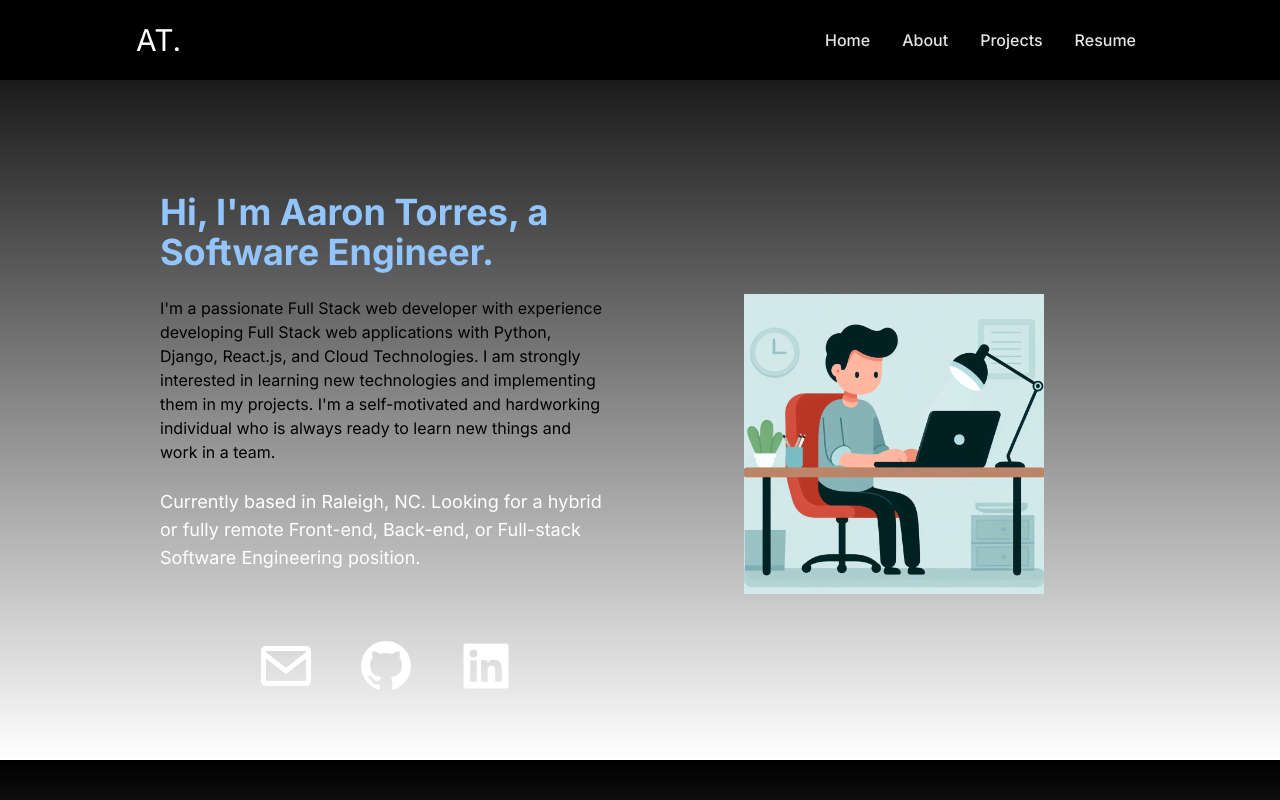
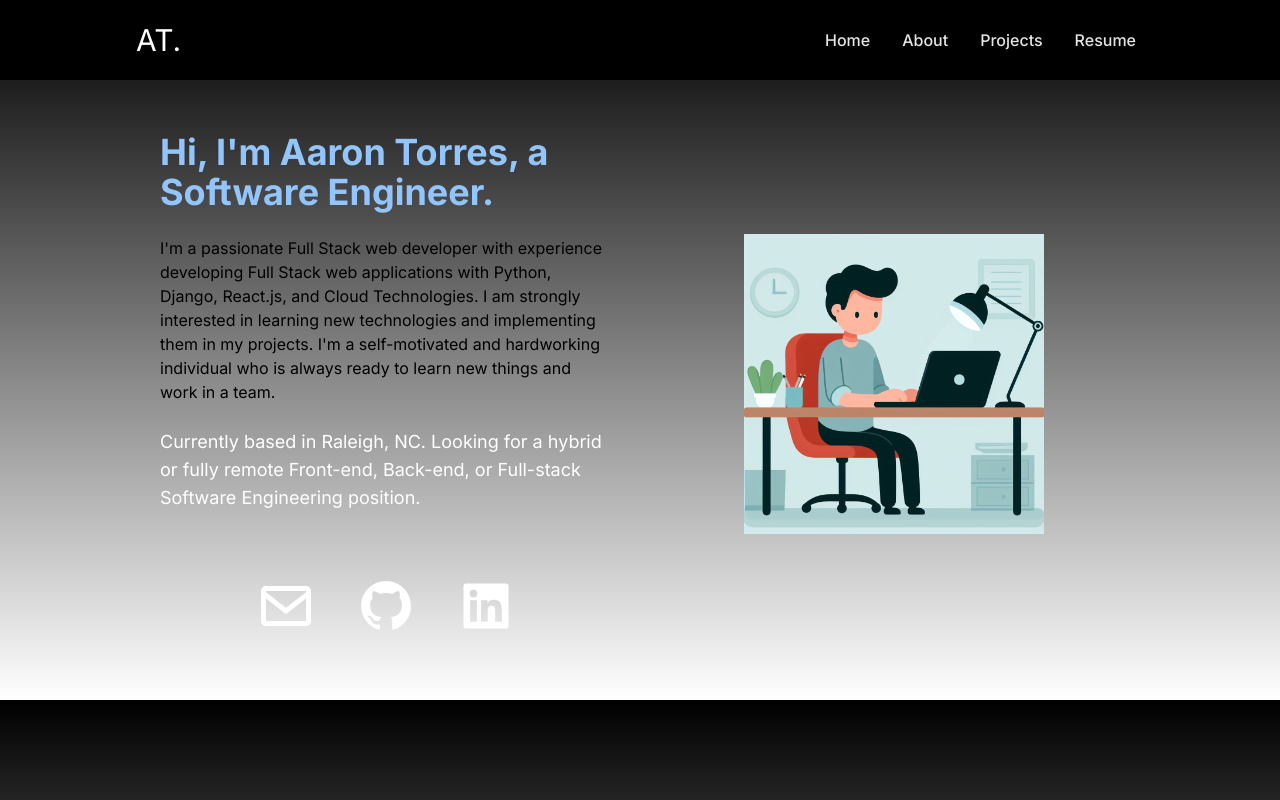
Before and after one commit to torresav/portfolio, a Next.js app: page / in a window 1280 px wide. Built offline with nearby package versions, Linux system fonts and the light colour scheme.

Commit message:
Reduce top margin

```diff
--- a/app/layout.tsx
+++ b/app/layout.tsx
@@ -26,7 +26,7 @@ export default function RootLayout({
                 }}>
                 <div>
                     <Navbar />
-                    <div className="p-8 mx-8 mt-20 mb-8 md:mx-32">{children}</div>
+                    <div className="p-8 mx-8 mt-5 mb-8 md:mx-32">{children}</div>
                 </div>
             </body>
         </html>
```
